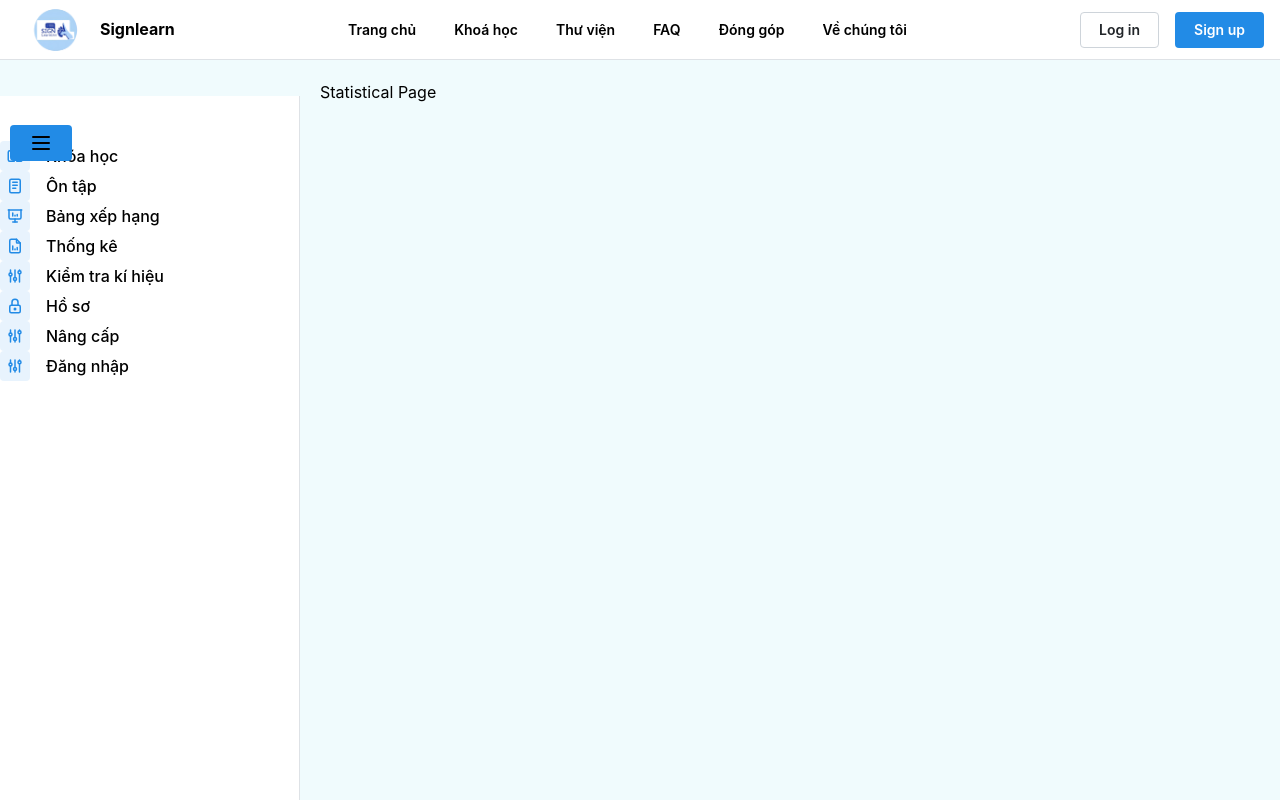
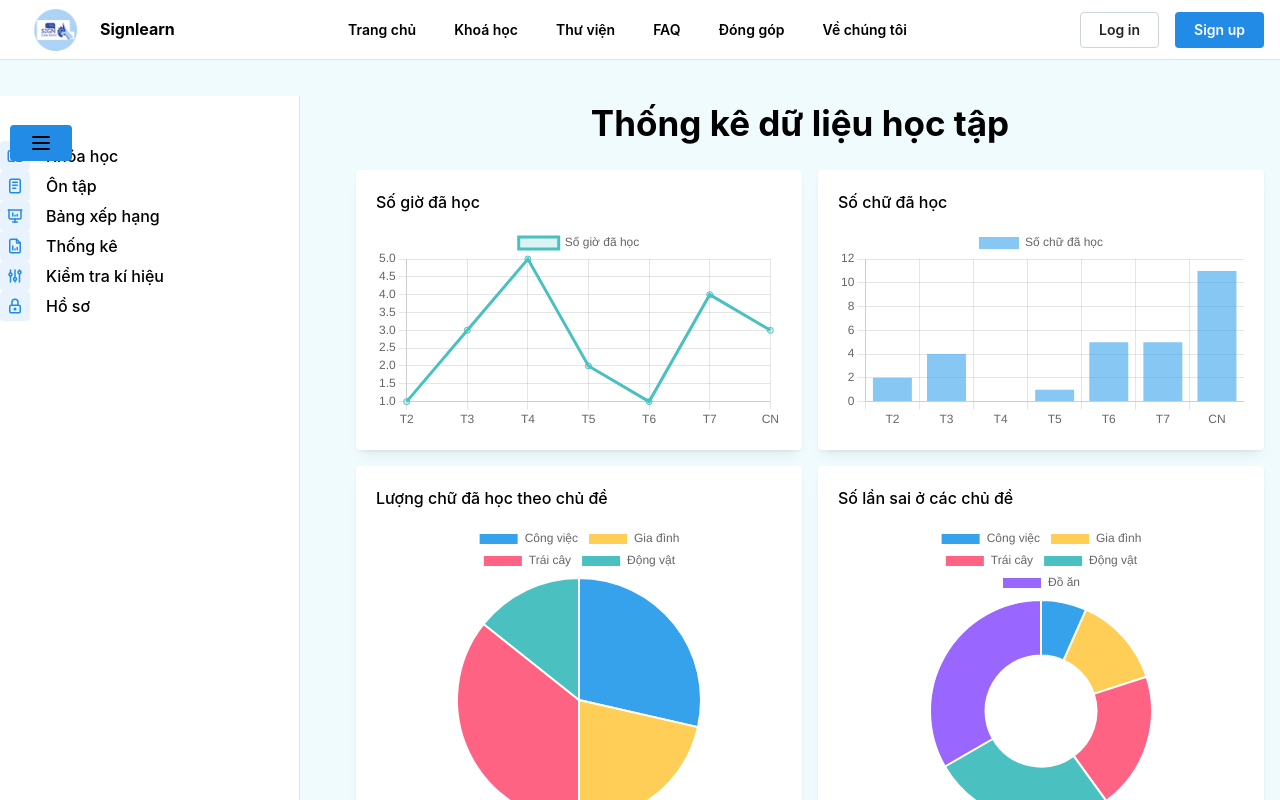
Before and after one commit to Lee-412/TTNM_deaf_learning, a Next.js app: page /course_base/statistical in a window 1280 px wide. Shown: the top 800 px of the page. Built offline with nearby package versions, Linux system fonts and the light colour scheme.

Commit message:
fix(statistic.tsx): complete 4 charts

```diff
--- a/package.json
+++ b/package.json
@@ -18,13 +18,15 @@
     "@mantine/notifications": "^7.13.4",
     "@mantinex/mantine-logo": "^1.0.1",
     "@tabler/icons-react": "^3.20.0",
+    "chart.js": "^4.4.7",
     "dayjs": "^1.11.13",
     "next": "15.0.1",
     "postcss-functions": "^4.0.2",
     "postcss-mixins": "^11.0.3",
     "react": "^18.2.0",
+    "react-chartjs-2": "^5.2.0",
     "react-dom": "^18.2.0",
-    "recharts": "^2.13.0"
+    "recharts": "^2.14.1"
   },
   "devDependencies": {
     "@types/node": "^20",
--- a/src/app/(Base)/course_base/statistical/page.tsx
+++ b/src/app/(Base)/course_base/statistical/page.tsx
@@ -1,8 +1,9 @@
+import Statistics from "@/components/courses_base/statical/Statistics";
+import Statical from "@/components/courses_base/statical/Statistics";
+
 const StatisticalPage = () => {
     return (
-        <>
-            Statistical Page
-        </>
+       <Statistics />
     )
 }
 export default StatisticalPage;
--- a/src/components/courses_base/navbar/NavbarNested.tsx
+++ b/src/components/courses_base/navbar/NavbarNested.tsx
@@ -27,8 +27,6 @@ const mockdata = [
   { label: "Thống kê", icon: IconFileAnalytics, links: "statistical" },
   { label: "Kiểm tra kí hiệu", icon: IconAdjustments, links: "camera" },
   { label: "Hồ sơ", icon: IconLock, links: "" },
-  { label: "Nâng cấp", icon: IconAdjustments, links: "" },
-  { label: "Đăng nhập", icon: IconAdjustments, links: "" },
 ];
 
 export function NavbarNested() {
--- /dev/null
+++ b/src/components/courses_base/statical/Statistics.css
@@ -0,0 +1,4 @@
+.statistic-container {
+    padding-bottom: 20px;
+
+}
--- /dev/null
+++ b/src/components/courses_base/statical/Statistics.tsx
@@ -0,0 +1,147 @@
+"use client";
+import { Container, Grid, Card, Text } from "@mantine/core";
+import { useMediaQuery } from "@mantine/hooks";
+import { Line, Bar, Pie, Doughnut } from "react-chartjs-2";
+import "./Statistics.css";
+import {
+  Chart as ChartJS,
+  CategoryScale,
+  LinearScale,
+  PointElement,
+  LineElement,
+  BarElement,
+  ArcElement,
+  Title,
+  Tooltip,
+  Legend,
+} from "chart.js";
+
+// Register Chart.js components
+ChartJS.register(
+  CategoryScale,
+  LinearScale,
+  PointElement,
+  LineElement,
+  BarElement,
+  ArcElement,
+  Title,
+  Tooltip,
+  Legend
+);
+
+const Statistic = () => {
+  const isSmallScreen = useMediaQuery("(max-width: 900px)");
+
+  // Data for charts
+  const lineData = {
+    labels: ["T2", "T3", "T4", "T5", "T6", "T7", "CN"],
+    datasets: [
+      {
+        label: "Số giờ đã học",
+        data: [1, 3, 5, 2, 1, 4, 3],
+        borderColor: "rgba(75, 192, 192, 1)",
+        backgroundColor: "rgba(75, 192, 192, 0.2)",
+      },
+    ],
+    userID: 1,
+  };
+
+  const barData = {
+    labels: ["T2", "T3", "T4", "T5", "T6", "T7", "CN"],
+    datasets: [
+      {
+        label: "Số chữ đã học",
+        data: [2, 4, 0, 1, 5, 5, 11],
+        backgroundColor: "rgba(54, 162, 235, 0.6)",
+      },
+    ],
+    userID: 2,
+  };
+
+  const pieData = {
+    labels: ["Công việc", "Gia đình", "Trái cây", "Động vật"],
+    datasets: [
+      {
+        data: [20, 15, 25, 10],
+        backgroundColor: [
+          "#36A2EB",
+          "#FFCE56",
+          "#FF6384",
+          "#4BC0C0",
+          "#9966FF",
+        ],
+      },
+    ],
+    userID: 3,
+  };
+
+  const doughnutData = {
+    labels: ["Công việc", "Gia đình", "Trái cây", "Động vật", "Đồ ăn"],
+    datasets: [
+      {
+        data: [5, 10, 15, 20, 25],
+        backgroundColor: [
+          "#36A2EB",
+          "#FFCE56",
+          "#FF6384",
+          "#4BC0C0",
+          "#9966FF",
+        ],
+      },
+    ],
+    userID: 4,
+  };
+
+  return (
+    <Container className="statistic-container">
+      <Text
+        style={{ textAlign: "center", fontSize: "35px" }}
+        fw={700}
+        mt="md"
+        mb="lg"
+      >
+        Thống kê dữ liệu học tập
+      </Text>
+      <Grid gutter="md" style={{ paddingLeft: "20px" }}>
+        <Grid.Col span={isSmallScreen ? 12 : 6}>
+          <Card shadow="sm" padding="lg">
+            <Text fw={500} mb="sm">
+              Số giờ đã học
+            </Text>
+            <Line data={lineData} />
+          </Card>
+        </Grid.Col>
+        <Grid.Col span={isSmallScreen ? 12 : 6}>
+          <Card shadow="sm" padding="lg">
+            <Text fw={500} mb="sm">
+              Số chữ đã học
+            </Text>
+            <Bar data={barData} />
+          </Card>
+        </Grid.Col>
+        <Grid.Col span={isSmallScreen ? 12 : 6}>
+          <Card shadow="sm" padding="lg">
+            <Text fw={500} mb="sm">
+              Lượng chữ đã học theo chủ đề
+            </Text>
+            <div style={{height: "300px", margin: "0 auto" }}>
+              <Pie data={pieData} />
+            </div>
+          </Card>
+        </Grid.Col>
+        <Grid.Col span={isSmallScreen ? 12 : 6}>
+          <Card shadow="sm" padding="lg">
+            <Text fw={500} mb="sm">
+              Số lần sai ở các chủ đề
+            </Text>
+            <div style={{ height: "300px", margin: "0 auto" }}>
+              <Doughnut data={doughnutData} />
+            </div>
+          </Card>
+        </Grid.Col>
+      </Grid>
+    </Container>
+  );
+};
+
+export default Statistic;
```
Also changed, not shown: src/components/faq/FAQ.tsx (+35 -27 lines), 1 other file (tests, documents, lock files or other folders).
